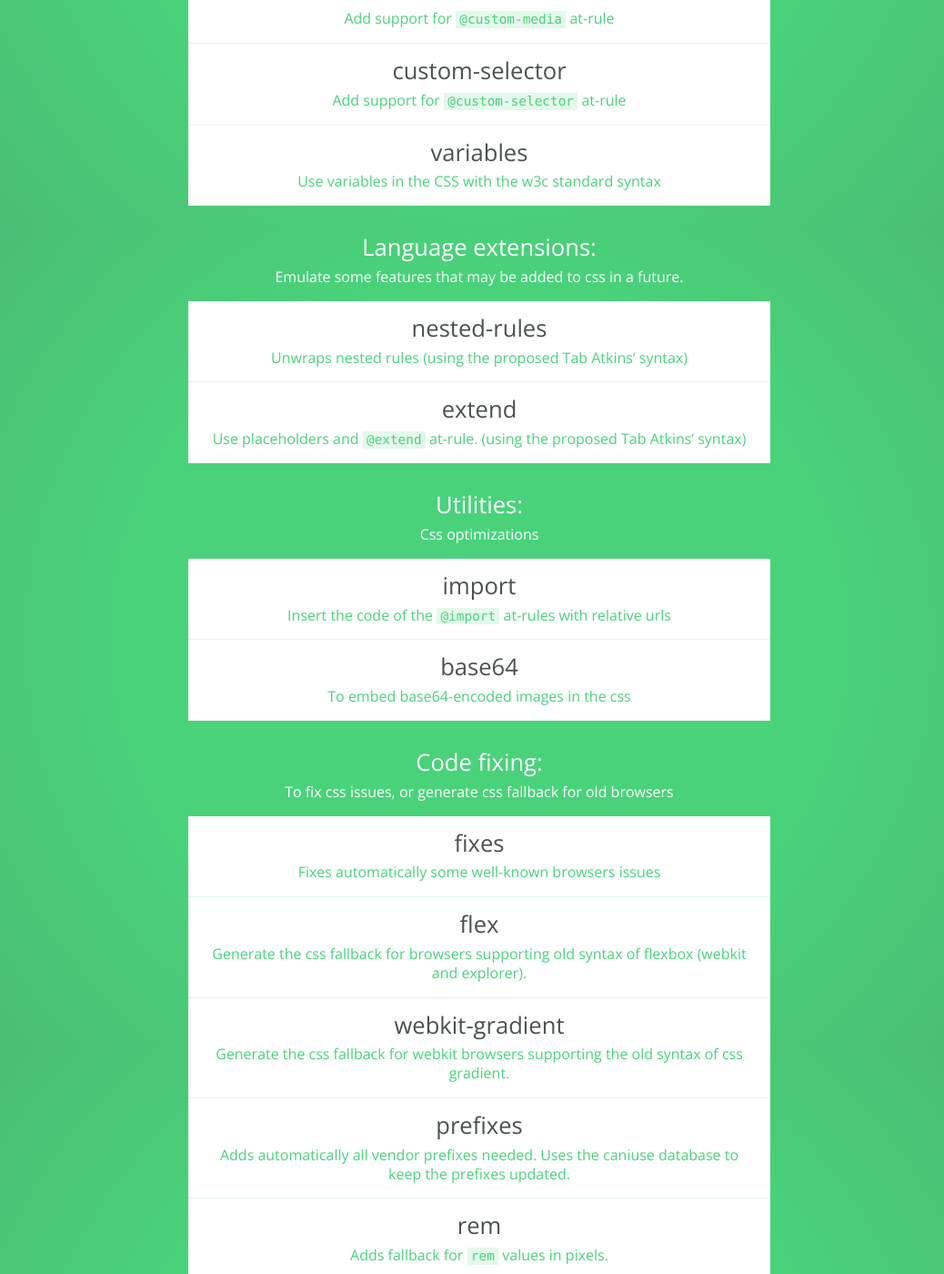
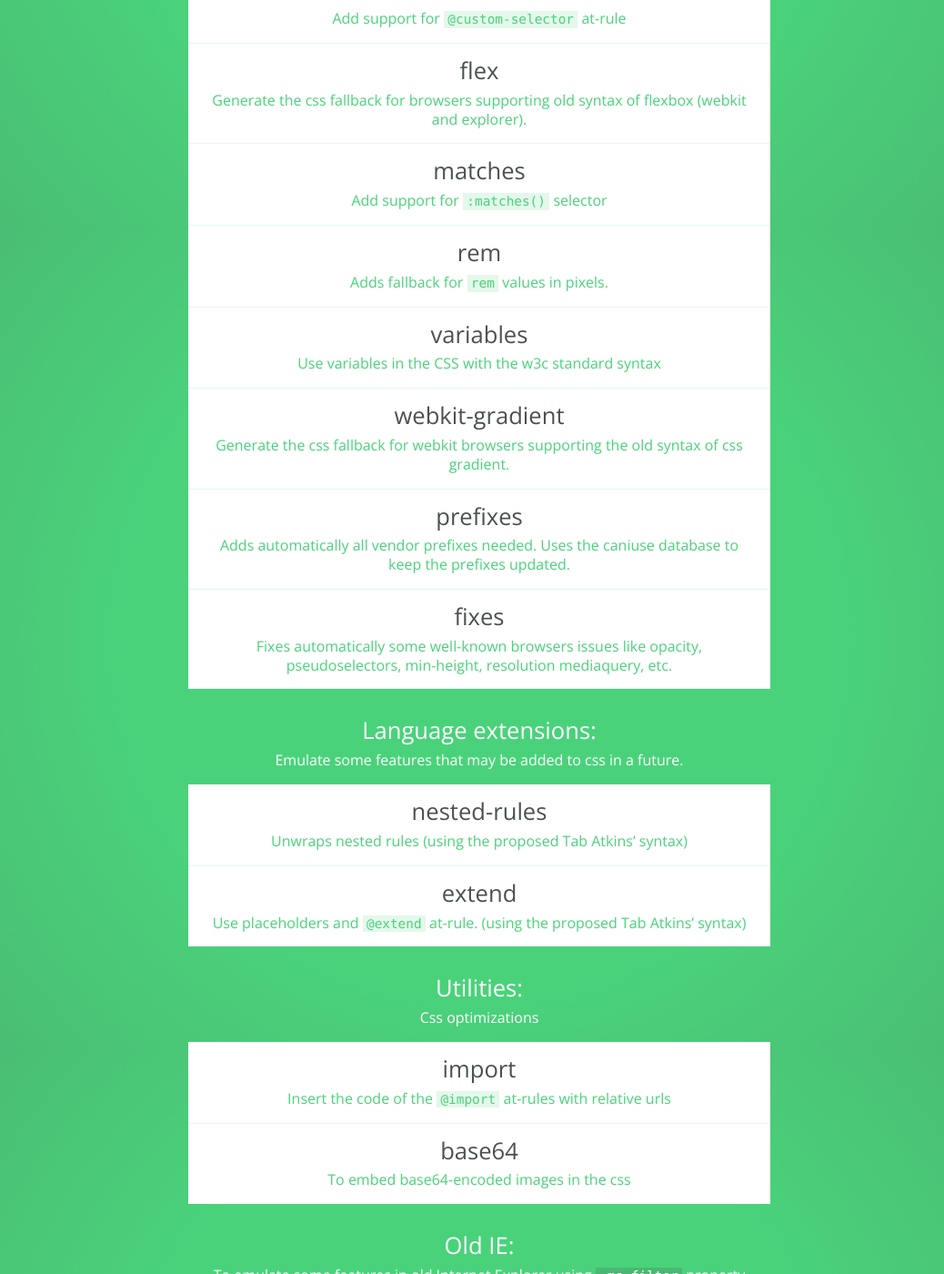
Before and after one commit to stylecow/stylecow.github.io, a Jekyll site: the page built from plugins/index.html, in a window 1280 px wide and 1400 px high, scrolled down 649 px. Shown: the whole window at 91% size, without its empty margins (113-1151 px from the left). Built offline with Jekyll 4.4.1, drawn with Linux system fonts in a browser that asks for light colours; part of the change alters nothing that is shown; some of the changed text lies outside the part shown.

Commit message:
plugins list reordered

```diff
--- a/plugins/index.html
+++ b/plugins/index.html
@@ -4,20 +4,15 @@ title: Stylecow - Plugins
 description: List of all plugins available for stylecow css processor
 
 plugins:
-    - title: Support for CSS incoming features
+    - title: Support for modern CSS
       text: |
-        Emulate some features not implemented yet in all browsers.
+        Emulate, fix or create fallbacks of css features.
 
       plugins:
         - title: color
           url:   'https://github.com/stylecow/stylecow-plugin-color'
           text: |
             Manipulate colors using the CSS Colors Module Level 4 syntax
-
-        - title: matches
-          url:   'https://github.com/stylecow/stylecow-plugin-matches'
-          text: |
-            Add support for `:matches()` selector
 
         - title: calc
           url:   'https://github.com/stylecow/stylecow-plugin-calc'
@@ -34,10 +29,40 @@ plugins:
           text: |
             Add support for `@custom-selector` at-rule
 
+        - title: flex
+          url:   'https://github.com/stylecow/stylecow-plugin-flex'
+          text: |
+            Generate the css fallback for browsers supporting old syntax of flexbox (webkit and explorer).
+
+        - title: matches
+          url:   'https://github.com/stylecow/stylecow-plugin-matches'
+          text: |
+            Add support for `:matches()` selector
+
+        - title: rem
+          url:   'https://github.com/stylecow/stylecow-plugin-rem'
+          text: |
+            Adds fallback for `rem` values in pixels.
+
         - title: variables
           url:   'https://github.com/stylecow/stylecow-plugin-variables'
           text: |
             Use variables in the CSS with the w3c standard syntax
+
+        - title: webkit-gradient
+          url:   'https://github.com/stylecow/stylecow-plugin-webkit-gradient'
+          text: |
+            Generate the css fallback for webkit browsers supporting the old syntax of css gradient.
+
+        - title: prefixes
+          url:   'https://github.com/stylecow/stylecow-plugin-prefixes'
+          text: |
+            Adds automatically all vendor prefixes needed. Uses the caniuse database to keep the prefixes updated.
+
+        - title: fixes
+          url:   'https://github.com/stylecow/stylecow-plugin-fixes'
+          text: |
+            Fixes automatically some well-known browsers issues like opacity, pseudoselectors, min-height, resolution mediaquery, etc.
 
     - title: Language extensions
       text: |
@@ -68,36 +93,6 @@ plugins:
           url:   'https://github.com/stylecow/stylecow-plugin-base64'
           text: |
             To embed base64-encoded images in the css
-
-    - title: Code fixing
-      text: |
-        To fix css issues, or generate css fallback for old browsers
-
-      plugins:
-        - title: fixes
-          url:   'https://github.com/stylecow/stylecow-plugin-fixes'
-          text: |
-            Fixes automatically some well-known browsers issues
-
-        - title: flex
-          url:   'https://github.com/stylecow/stylecow-plugin-flex'
-          text: |
-            Generate the css fallback for browsers supporting old syntax of flexbox (webkit and explorer).
-
-        - title: webkit-gradient
-          url:   'https://github.com/stylecow/stylecow-plugin-webkit-gradient'
-          text: |
-            Generate the css fallback for webkit browsers supporting the old syntax of css gradient.
-
-        - title: prefixes
-          url:   'https://github.com/stylecow/stylecow-plugin-prefixes'
-          text: |
-            Adds automatically all vendor prefixes needed. Uses the caniuse database to keep the prefixes updated.
-
-        - title: rem
-          url:   'https://github.com/stylecow/stylecow-plugin-rem'
-          text: |
-            Adds fallback for `rem` values in pixels.
 
     - title: Old IE
       text: |
```
